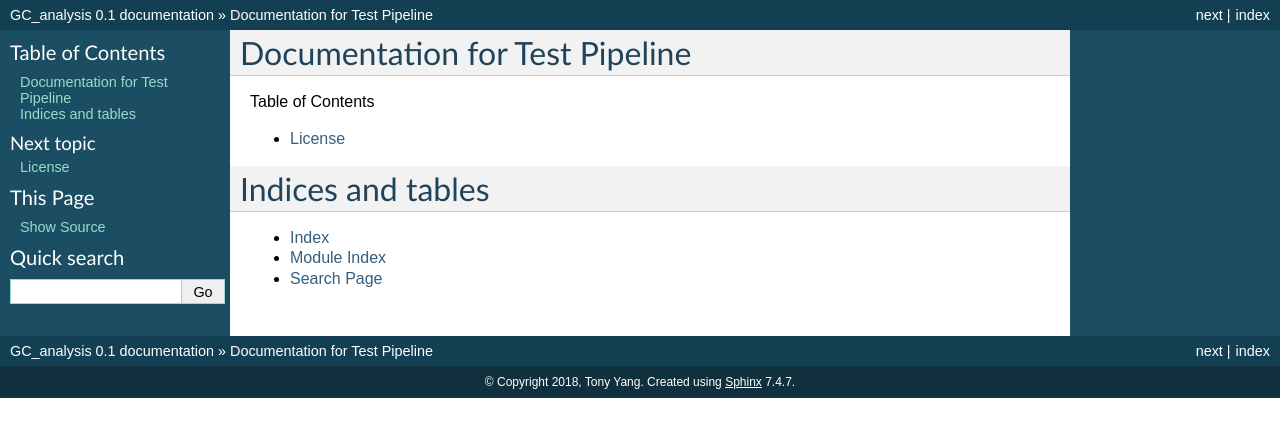
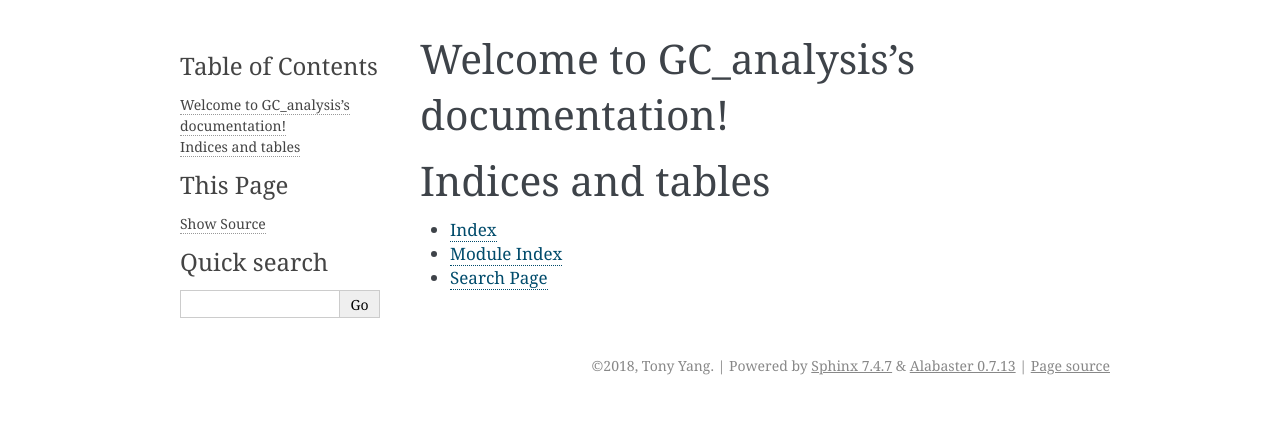
Before and after one commit to tonyyzy/GC_analysis, a Sphinx documentation site: the page built from docs/index.rst, in a window 1280 px wide. Shown: the top 437 px of the page. Built offline with Sphinx 7.4.7, drawn with Linux system fonts in a browser that asks for light colours; some of the changed lines change nothing that is shown.

Commit message:
Update docs

```diff
--- a/docs/conf.py
+++ b/docs/conf.py
@@ -1,40 +1,35 @@
-#!/usr/bin/env python3
 # -*- coding: utf-8 -*-
 #
-# MuG - Process TSV Pipelines documentation build configuration file, created by
-# sphinx-quickstart on Thu Feb 23 13:50:00 2017.
+# Configuration file for the Sphinx documentation builder.
 #
-# This file is execfile()d with the current directory set to its
-# containing dir.
-#
-# Note that not all possible configuration values are present in this
-# autogenerated file.
-#
-# All configuration values have a default; values that are commented out
-# serve to show the default.
+# This file does only contain a selection of the most common options. For a
+# full list see the documentation:
+# http://www.sphinx-doc.org/en/master/config
+
+# -- Path setup --------------------------------------------------------------
 
 # If extensions (or modules to document with autodoc) are in another directory,
 # add these directories to sys.path here. If the directory is relative to the
 # documentation root, use os.path.abspath to make it absolute, like shown here.
 #
-import os, sys
-sys.path.insert(0, os.path.abspath('..'))
-
-from mock import Mock as MagicMock
-
-class Mock(MagicMock):
-    @classmethod
-    def __getattr__(cls, name):
-            return MagicMock()
-
-MOCK_MODULES = []
-sys.modules.update((mod_name, Mock()) for mod_name in MOCK_MODULES)
-
-# import tool
-import scripts
+# import os
+# import sys
+# sys.path.insert(0, os.path.abspath('.'))
 
 
-# -- General configuration ------------------------------------------------
+# -- Project information -----------------------------------------------------
+
+project = 'GC_analysis'
+copyright = '2018, Tony Yang'
+author = 'Tony Yang'
+
+# The short X.Y version
+version = ''
+# The full version, including alpha/beta/rc tags
+release = ''
+
+
+# -- General configuration ---------------------------------------------------
 
 # If your documentation needs a minimal Sphinx version, state it here.
 #
@@ -45,11 +40,14 @@
 # ones.
 extensions = [
     'sphinx.ext.autodoc',
-    'sphinx.ext.napoleon',
-    #'sphinx.ext.intersphinx',
-    #'sphinx.ext.todo',
-    #'sphinx.ext.coverage',
-    'sphinx.ext.viewcode'
+    'sphinx.ext.doctest',
+    'sphinx.ext.intersphinx',
+    'sphinx.ext.todo',
+    'sphinx.ext.coverage',
+    'sphinx.ext.mathjax',
+    'sphinx.ext.ifconfig',
+    'sphinx.ext.viewcode',
+    'sphinx.ext.githubpages',
 ]
 
 # Add any paths that contain templates here, relative to this directory.
@@ -64,20 +62,6 @@
 # The master toctree document.
 master_doc = 'index'
 
-# General information about the project.
-project = 'GC_analysis'
-copyright = '2018, Tony Yang'
-author = 'Tony Yang'
-
-# The version info for the project you're documenting, acts as replacement for
-# |version| and |release|, also used in various other places throughout the
-# built documents.
-#
-# The short X.Y version.
-version = '0.1'
-# The full version, including alpha/beta/rc tags.
-release = '0.1'
-
 # The language for content autogenerated by Sphinx. Refer to documentation
 # for a list of supported languages.
 #
@@ -87,23 +71,19 @@
 
 # List of patterns, relative to source directory, that match files and
 # directories to ignore when looking for source files.
-# This patterns also effect to html_static_path and html_extra_path
+# This pattern also affects html_static_path and html_extra_path .
 exclude_patterns = ['_build', 'Thumbs.db', '.DS_Store']
 
 # The name of the Pygments (syntax highlighting) style to use.
 pygments_style = 'sphinx'
 
-# If true, `todo` and `todoList` produce output, else they produce nothing.
-todo_include_todos = False
 
-
-# -- Options for HTML output ----------------------------------------------
+# -- Options for HTML output -------------------------------------------------
 
 # The theme to use for HTML and HTML Help pages.  See the documentation for
 # a list of builtin themes.
 #
-#html_theme = 'alabaster'
-html_theme = 'default'
+html_theme = 'alabaster'
 
 # Theme options are theme-specific and customize the look and feel of a theme
 # further.  For a list of options available for each theme, see the
@@ -116,14 +96,24 @@
 # so a file named "default.css" will overwrite the builtin "default.css".
 html_static_path = ['_static']
 
+# Custom sidebar templates, must be a dictionary that maps document names
+# to template names.
+#
+# The default sidebars (for documents that don't match any pattern) are
+# defined by theme itself.  Builtin themes are using these templates by
+# default: ``['localtoc.html', 'relations.html', 'sourcelink.html',
+# 'searchbox.html']``.
+#
+# html_sidebars = {}
 
-# -- Options for HTMLHelp output ------------------------------------------
+
+# -- Options for HTMLHelp output ---------------------------------------------
 
 # Output file base name for HTML help builder.
 htmlhelp_basename = 'GC_analysisdoc'
 
 
-# -- Options for LaTeX output ---------------------------------------------
+# -- Options for LaTeX output ------------------------------------------------
 
 latex_elements = {
     # The paper size ('letterpaper' or 'a4paper').
@@ -147,34 +137,62 @@
 # (source start file, target name, title,
 #  author, documentclass [howto, manual, or own class]).
 latex_documents = [
-    (master_doc, 'GC_analysis.tex', 'GC_analysis Documentation',
+    (master_doc, 'GC_analysis.tex', 'GC\\_analysis Documentation',
      'Tony Yang', 'manual'),
 ]
 
 
-# -- Options for manual page output ---------------------------------------
+# -- Options for manual page output ------------------------------------------
 
 # One entry per manual page. List of tuples
 # (source start file, name, description, authors, manual section).
 man_pages = [
-    (master_doc, 'GC_analysis', 'GC_analysis Documentation',
+    (master_doc, 'gc_analysis', 'GC_analysis Documentation',
      [author], 1)
 ]
 
 
-# -- Options for Texinfo output -------------------------------------------
+# -- Options for Texinfo output ----------------------------------------------
 
 # Grouping the document tree into Texinfo files. List of tuples
 # (source start file, target name, title, author,
 #  dir menu entry, description, category)
 texinfo_documents = [
     (master_doc, 'GC_analysis', 'GC_analysis Documentation',
-     author, 'GC_analysis', 'A command-line utility for calculating the GC percentage of a genomic sequence.',
+     author, 'GC_analysis', 'One line description of project.',
      'Miscellaneous'),
 ]
 
 
+# -- Options for Epub output -------------------------------------------------
 
+# Bibliographic Dublin Core info.
+epub_title = project
+epub_author = author
+epub_publisher = author
+epub_copyright = copyright
+
+# The unique identifier of the text. This can be a ISBN number
+# or the project homepage.
+#
+# epub_identifier = ''
+
+# A unique identification for the text.
+#
+# epub_uid = ''
+
+# A list of files that should not be packed into the epub file.
+epub_exclude_files = ['search.html']
+
+
+# -- Extension configuration -------------------------------------------------
+
+# -- Options for intersphinx extension ---------------------------------------
 
 # Example configuration for intersphinx: refer to the Python standard library.
 intersphinx_mapping = {'https://docs.python.org/': None}
+
+# -- Options for todo extension ----------------------------------------------
+
+# If true, `todo` and `todoList` produce output, else they produce nothing.
+todo_include_todos = True
--- a/docs/index.rst
+++ b/docs/index.rst
@@ -1,28 +1,14 @@
-.. See the NOTICE file distributed with this work for additional information
-   regarding copyright ownership.
+.. GC_analysis documentation master file, created by
+   sphinx-quickstart on Mon May 28 20:22:16 2018.
+   You can adapt this file completely to your liking, but it should at least
+   contain the root `toctree` directive.
 
-   Licensed under the Apache License, Version 2.0 (the "License");
-   you may not use this file except in compliance with the License.
-   You may obtain a copy of the License at
-
-       http://www.apache.org/licenses/LICENSE-2.0
-
-   Unless required by applicable law or agreed to in writing, software
-   distributed under the License is distributed on an "AS IS" BASIS,
-   WITHOUT WARRANTIES OR CONDITIONS OF ANY KIND, either express or implied.
-   See the License for the specific language governing permissions and
-   limitations under the License.
-
-
-Documentation for Test Pipeline
-===============================
+Welcome to GC_analysis's documentation!
+=======================================
 
 .. toctree::
-   :caption: Table of Contents
-   :name: mastertoc
    :maxdepth: 2
-
-   license
+   :caption: Contents:
 
 
 
```
Also changed, not shown: 1 other file.
